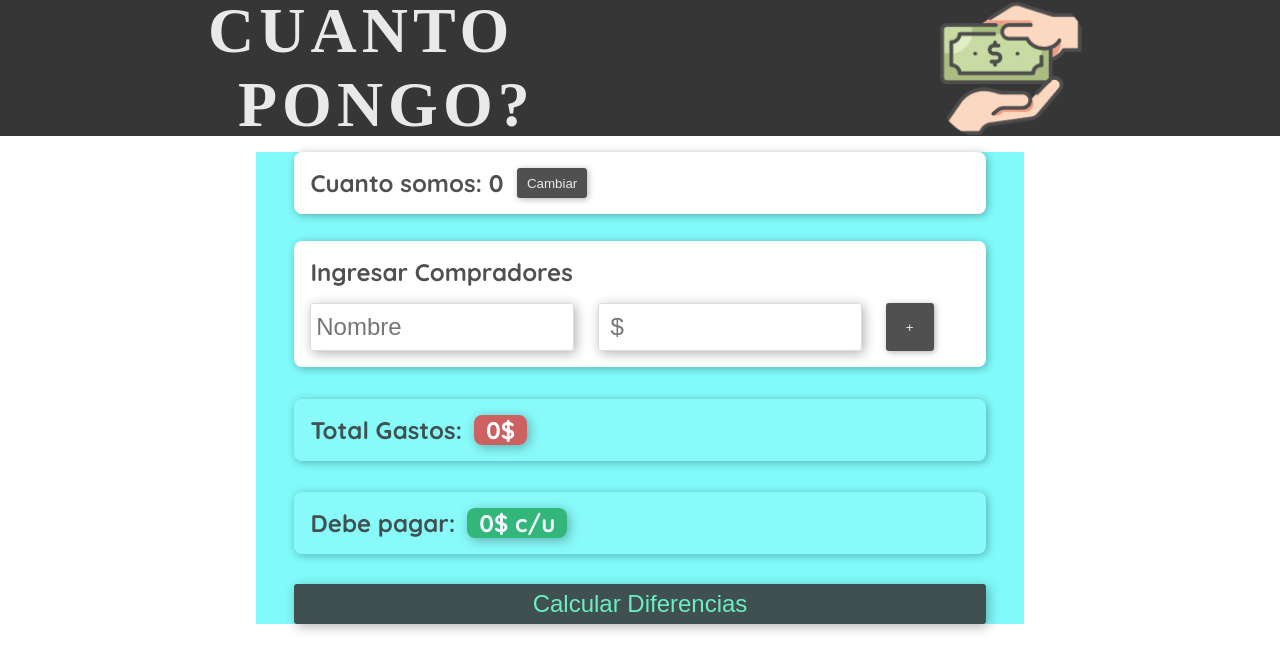
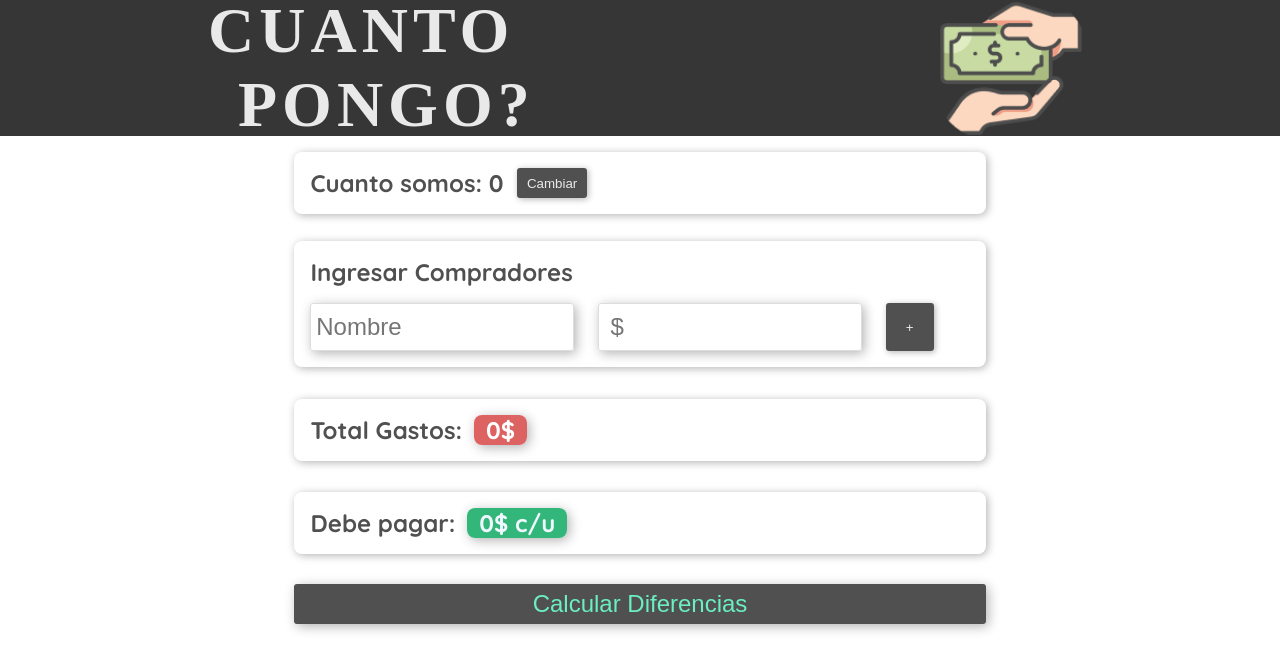
Before and after one commit to martinrodfl/cuanto-pongo-pwa, a React (Create React App) app: page / in a window 1280 px wide. Shown: the top 670 px of the page. Built offline with nearby package versions, Linux system fonts and the light colour scheme; a web font is replaced by a local one.

Commit message:
Correcion de logo

```diff
--- a/src/App.css
+++ b/src/App.css
@@ -9,8 +9,6 @@
 	gap: 1em;
 	color: var(--fuente-color-oscuro);
 	font-family: 'Quicksand', sans-serif;
-
-	background-color: rgb(128, 250, 250);
 }
 
 .div-btn {
```
